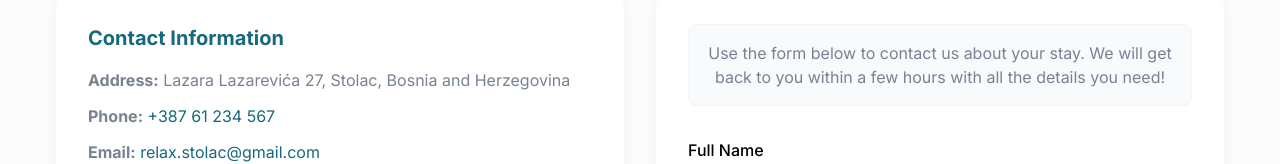
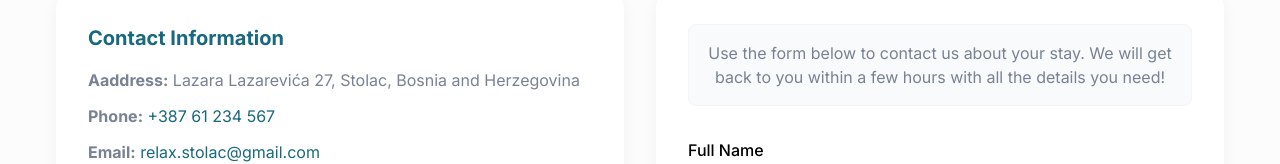
Before and after one commit to AmarHumackic/relax-web, a Next.js app: page /contact in a window 1280 px wide. Shown: the part 248-412 px from the top of the page. Built offline with nearby package versions, Linux system fonts and the light colour scheme.

Commit message:
Trigger deploy

```diff
--- a/src/app/contact/page.tsx
+++ b/src/app/contact/page.tsx
@@ -130,7 +130,7 @@ export default function ContactPage() {
             </h3>
             <ul className="text-body-color mb-6 space-y-3 text-base">
               <li>
-                <strong>Address:</strong> {CONTACT.address}
+                <strong>Aaddress:</strong> {CONTACT.address}
               </li>
               <li>
                 <strong>Phone:</strong>{" "}
```
